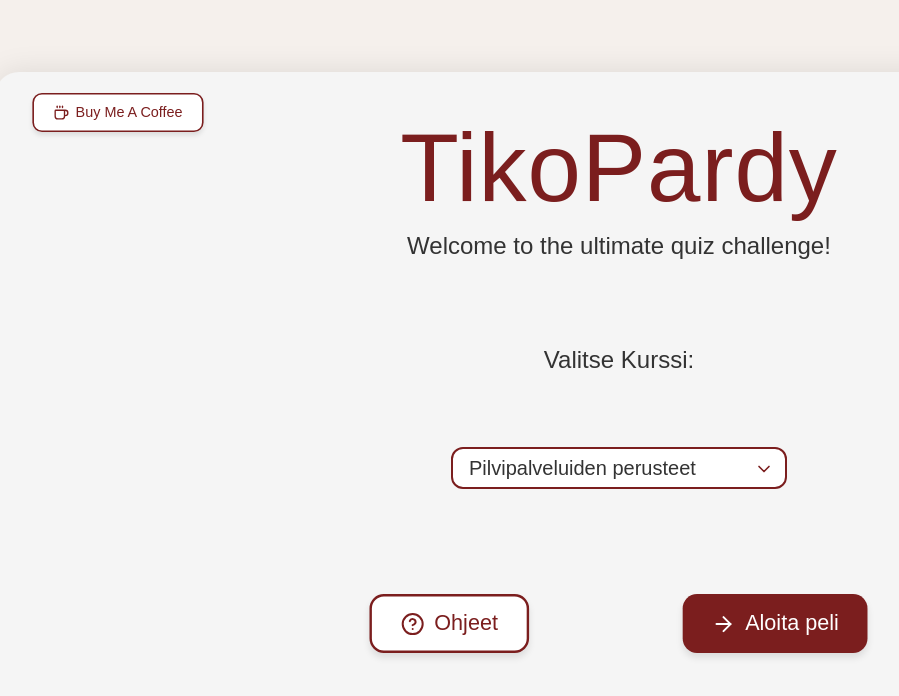
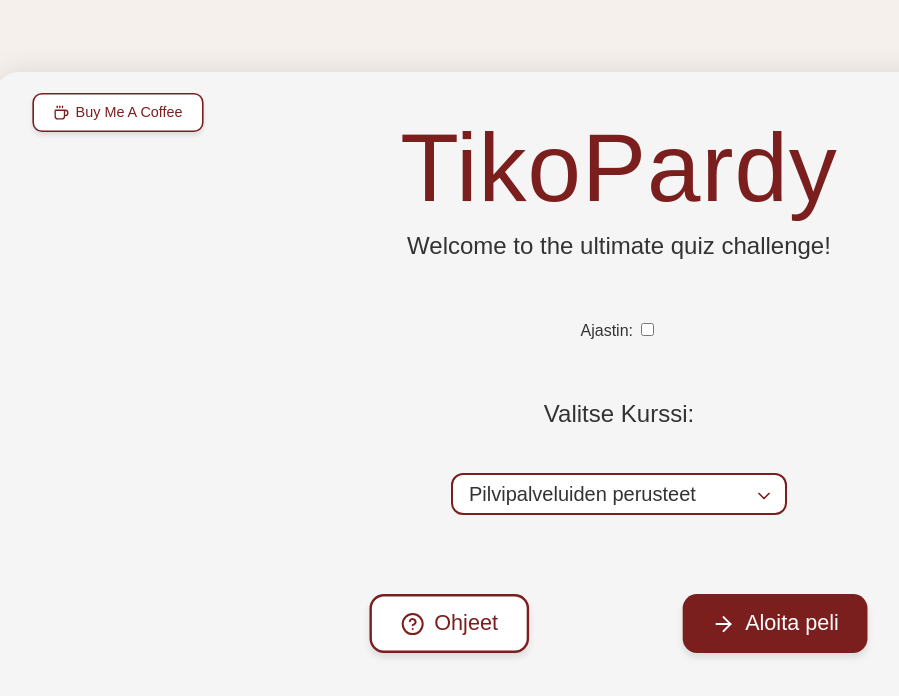
Before and after one commit to jamktiko/tikoPardy, a SvelteKit app in the folder tikoPardy/: page / in a window 1280 px wide. Shown: the top 696 px of the page, without its empty margins (21-920 px from the left). Built offline with nearby package versions, Linux system fonts and the light colour scheme; a web font is replaced by a local one.

Commit message:
Ajastin näkyviin vain kun checkbox main menussa on päällä

```diff
--- /dev/null
+++ b/tikoPardy/src/lib/states.svelte.ts
@@ -0,0 +1,3 @@
+export const ajastinPaalla = $state({
+	on: false
+});
--- a/tikoPardy/src/routes/+page.svelte
+++ b/tikoPardy/src/routes/+page.svelte
@@ -4,6 +4,7 @@
 	import Modal from '../lib/components/Modal.svelte';
 	import kurssitData from '../lib/kurssit.json';
 	import { Coffee, HelpCircle, ArrowRight, ChevronDown, X } from '@lucide/svelte';
+	import { ajastinPaalla } from '$lib/states.svelte';
 
 	let kurssit: number = $state(1); // Default value
 
@@ -35,6 +36,11 @@
 		<div class="game-content">
 			<h1>TikoPardy</h1>
 			<p>Welcome to the ultimate quiz challenge!</p>
+		</div>
+
+		<div>
+			Ajastin:
+			<input type="checkbox" bind:checked={ajastinPaalla.on} id="ajastin" />
 		</div>
 
 		<p>Valitse Kurssi:</p>
```
Also changed, not shown: tikoPardy/src/routes/game/+page.svelte (+6 -3 lines).
